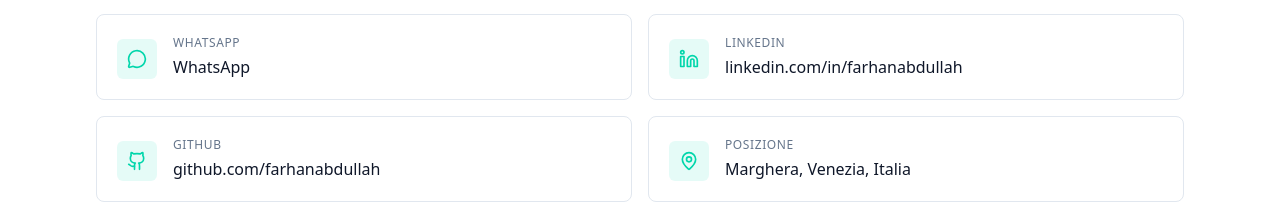
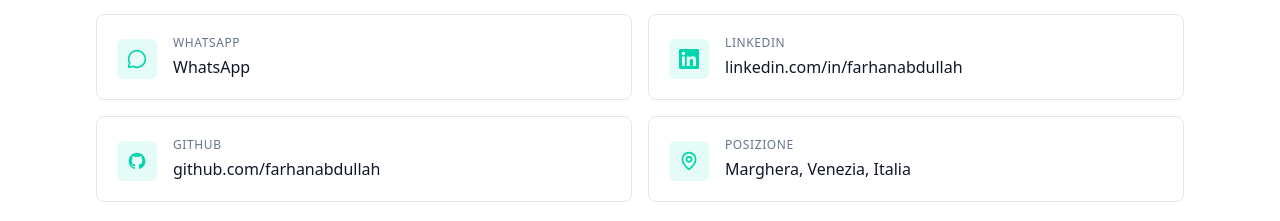
Before and after one commit to farhan-abdullah/Farhans_Portfolio_nextjs, a Next.js app: page /it/contact in a window 1280 px wide. Shown: the part 486-707 px from the top of the page. Built offline with nearby package versions, Linux system fonts and the light colour scheme; no server answers.

Commit message:
Fix lucide-react v1 breaking change: replace removed brand icons

```diff
--- a/app/[lang]/contact/page.jsx
+++ b/app/[lang]/contact/page.jsx
@@ -1,7 +1,8 @@
 import { getDictionary } from '@/lib/getDictionary';
 import { PageHeader } from '@/components/page-header';
 import { siteConfig } from '@/lib/site-config';
-import { Mail, Phone, MessageCircle, Linkedin, Github, MapPin, Download } from 'lucide-react';
+import { Mail, Phone, MessageCircle, MapPin, Download } from 'lucide-react';
+import { Github, Linkedin } from '@/components/icons';
 
 export async function generateMetadata({ params }) {
   const { lang } = await params;
--- a/app/[lang]/projects/[slug]/page.jsx
+++ b/app/[lang]/projects/[slug]/page.jsx
@@ -3,7 +3,8 @@ import { getPayloadClient } from '@/lib/getPayloadClient';
 import { siteConfig } from '@/lib/site-config';
 import Image from 'next/image';
 import Link from 'next/link';
-import { ArrowLeft, Github, ExternalLink, Figma } from 'lucide-react';
+import { ArrowLeft, ExternalLink } from 'lucide-react';
+import { Github, Figma } from '@/components/icons';
 import LexicalRenderer from '@/components/lexical-renderer';
 
 // ISR: detail progetto rigenerato ogni ora.
--- a/components/footer.jsx
+++ b/components/footer.jsx
@@ -1,5 +1,6 @@
 import Link from 'next/link';
-import { Github, Linkedin, Mail } from 'lucide-react';
+import { Mail } from 'lucide-react';
+import { Github, Linkedin } from '@/components/icons';
 import { siteConfig } from '@/lib/site-config';
 
 export function Footer({ lang, dict }) {
--- /dev/null
+++ b/components/icons.jsx
@@ -0,0 +1,23 @@
+export function Github({ className, size = 24, ...props }) {
+  return (
+    <svg width={size} height={size} viewBox="0 0 24 24" fill="currentColor" className={className} aria-hidden="true" {...props}>
+      <path d="M12 2C6.477 2 2 6.484 2 12.017c0 4.425 2.865 8.18 6.839 9.504.5.092.682-.217.682-.483 0-.237-.008-.868-.013-1.703-2.782.605-3.369-1.343-3.369-1.343-.454-1.158-1.11-1.466-1.11-1.466-.908-.62.069-.608.069-.608 1.003.07 1.531 1.032 1.531 1.032.892 1.53 2.341 1.088 2.91.832.092-.647.35-1.088.636-1.338-2.22-.253-4.555-1.113-4.555-4.951 0-1.093.39-1.988 1.029-2.688-.103-.253-.446-1.272.098-2.65 0 0 .84-.27 2.75 1.026A9.564 9.564 0 0 1 12 6.844a9.59 9.59 0 0 1 2.504.337c1.909-1.296 2.747-1.027 2.747-1.027.546 1.379.202 2.398.1 2.651.64.7 1.028 1.595 1.028 2.688 0 3.848-2.339 4.695-4.566 4.943.359.309.678.92.678 1.855 0 1.338-.012 2.419-.012 2.747 0 .268.18.58.688.482A10.02 10.02 0 0 0 22 12.017C22 6.484 17.522 2 12 2z"/>
+    </svg>
+  );
+}
+
+export function Linkedin({ className, size = 24, ...props }) {
+  return (
+    <svg width={size} height={size} viewBox="0 0 24 24" fill="currentColor" className={className} aria-hidden="true" {...props}>
+      <path d="M20.447 20.452h-3.554v-5.569c0-1.328-.027-3.037-1.852-3.037-1.853 0-2.136 1.445-2.136 2.939v5.667H9.351V9h3.414v1.561h.046c.477-.9 1.637-1.85 3.37-1.85 3.601 0 4.267 2.37 4.267 5.455v6.286zM5.337 7.433a2.062 2.062 0 0 1-2.063-2.065 2.064 2.064 0 1 1 2.063 2.065zm1.782 13.019H3.555V9h3.564v11.452zM22.225 0H1.771C.792 0 0 .774 0 1.729v20.542C0 23.227.792 24 1.771 24h20.451C23.2 24 24 23.227 24 22.271V1.729C24 .774 23.2 0 22.222 0h.003z"/>
+    </svg>
+  );
+}
+
+export function Figma({ className, size = 24, ...props }) {
+  return (
+    <svg width={size} height={size} viewBox="0 0 24 24" fill="currentColor" className={className} aria-hidden="true" {...props}>
+      <path d="M15.852 8.981h-4.588V0h4.588c2.476 0 4.49 2.014 4.49 4.49s-2.014 4.491-4.49 4.491zM12.735 7.51h3.117c1.665 0 3.019-1.355 3.019-3.019s-1.354-3.019-3.019-3.019h-3.117V7.51zm0 1.471H8.148c-2.476 0-4.49-2.014-4.49-4.49S5.672 0 8.148 0h4.588v8.981zm-4.587-7.51c-1.665 0-3.019 1.355-3.019 3.019s1.354 3.019 3.019 3.019h3.117V1.471H8.148zm4.587 15.019H8.148c-2.476 0-4.49-2.014-4.49-4.49s2.014-4.49 4.49-4.49h4.588v8.98zM8.148 8.981c-1.665 0-3.019 1.355-3.019 3.019s1.354 3.019 3.019 3.019h3.117V8.981H8.148zM8.172 24c-2.489 0-4.515-2.014-4.515-4.49s2.026-4.49 4.515-4.49c2.489 0 4.515 2.014 4.515 4.49S10.661 24 8.172 24zm0-7.509c-1.665 0-3.019 1.355-3.019 3.019s1.354 3.019 3.019 3.019 3.019-1.355 3.019-3.019-1.354-3.019-3.019-3.019zm7.704 0h-.001c-2.476 0-4.49-2.014-4.49-4.49s2.014-4.49 4.49-4.49h.001c2.476 0 4.49 2.014 4.49 4.49s-2.014 4.49-4.49 4.49zm0-7.509c-1.665 0-3.019 1.355-3.019 3.019s1.354 3.019 3.019 3.019h.001c1.665 0 3.019-1.355 3.019-3.019s-1.355-3.019-3.02-3.019z"/>
+    </svg>
+  );
+}
--- a/components/sections/hero.jsx
+++ b/components/sections/hero.jsx
@@ -1,5 +1,6 @@
 import Link from 'next/link';
-import { ArrowRight, Github, Mail } from 'lucide-react';
+import { ArrowRight, Mail } from 'lucide-react';
+import { Github } from '@/components/icons';
 
 export function Hero({ lang, dict }) {
   return (
```
